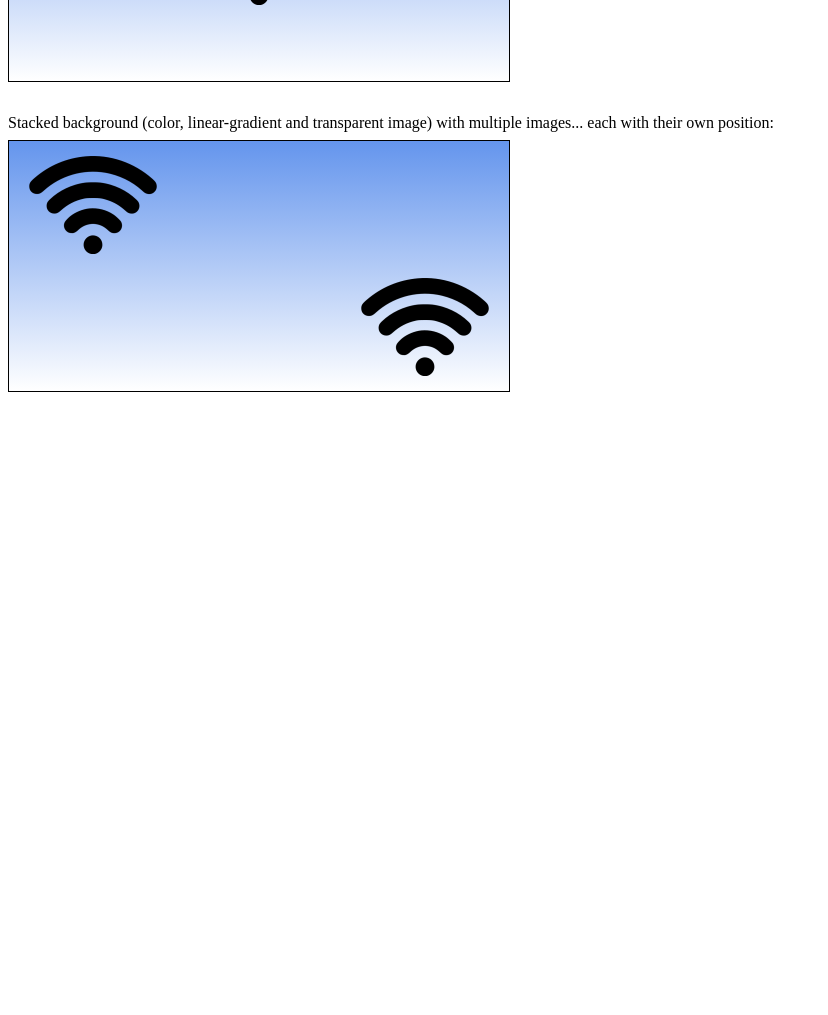
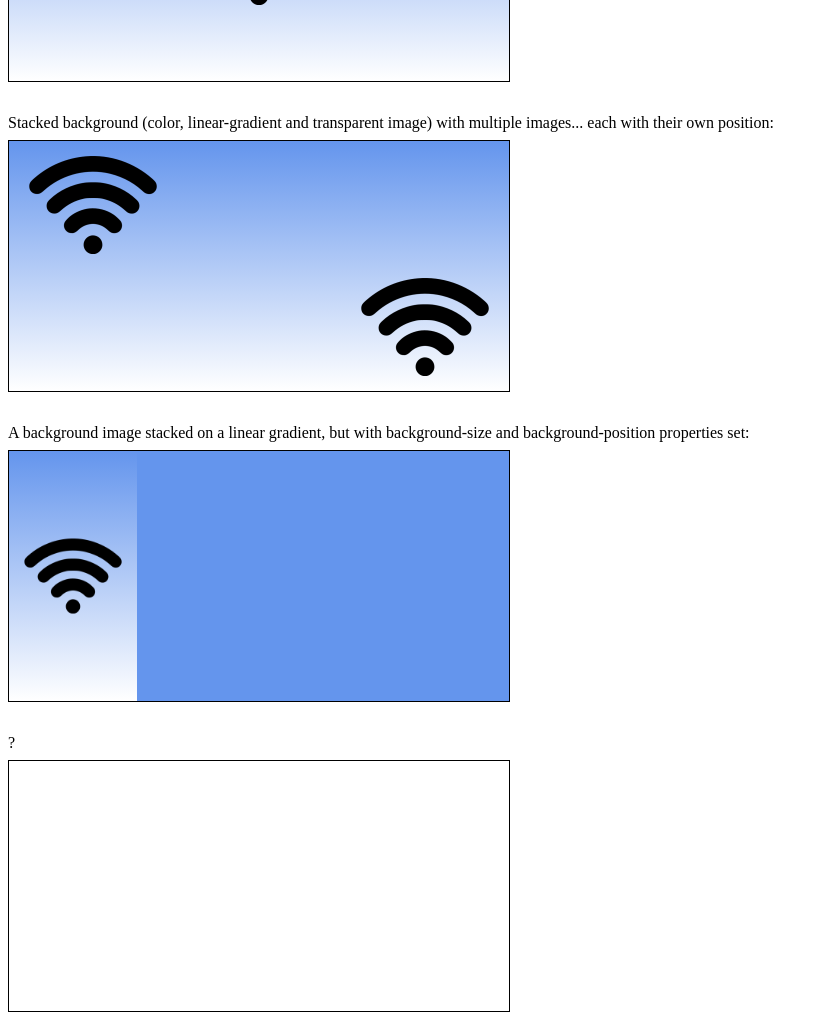
Before and after one commit to mike14747/css-testing, a plain HTML site: page backgrounds.html in a window 1280 px wide. Shown: the part 1516-2531 px from the top of the page, without its empty margins (0-828 px from the left). Before the commit the page ends 1940 px from the top, so only its background shows below. Drawn offline with Linux system fonts and the light colour scheme.

Commit message:
Added content to background.html and backgrounds.css.

```diff
--- a/backgrounds.html
+++ b/backgrounds.html
@@ -33,6 +33,12 @@
 
             <p>Stacked background (color, linear-gradient and transparent image) with multiple images... each with their own position:</p>
             <div class="div6"></div>
+
+            <p>A background image stacked on a linear gradient, but with background-size and background-position properties set:</p>
+            <div class="div7"></div>
+
+            <p>?</p>
+            <div class="div8"></div>
         </section>
     </main>
     <footer>
--- a/css/backgrounds.css
+++ b/css/backgrounds.css
@@ -48,3 +48,7 @@ p {
     background-position: left;
     background-size: 128px;
 }
+
+.div8 {
+
+}
```
